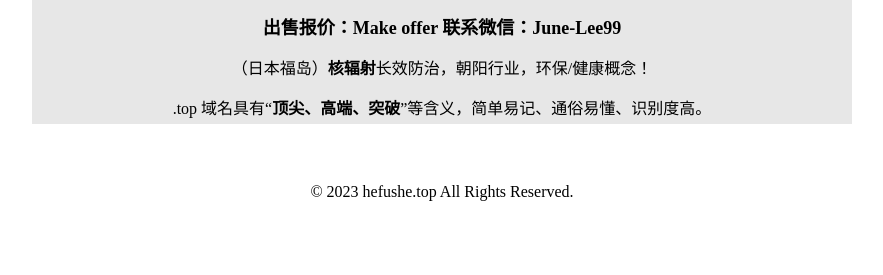
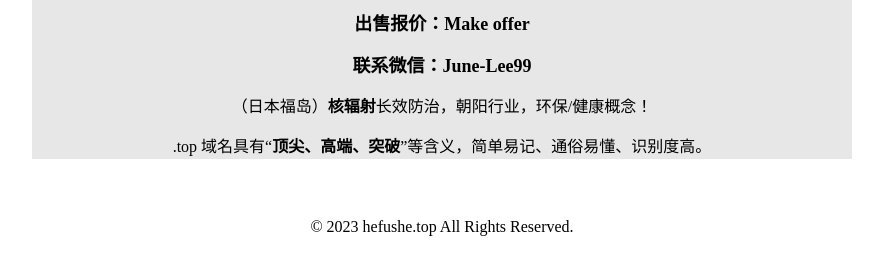
Before and after one commit to biaoge99/hefushe, a plain HTML site: page index.html in a window 1280 px wide. Shown: the part 221-496 px from the top of the page, without its empty margins (198-1081 px from the left). Drawn offline with Linux system fonts and the light colour scheme.

Commit message:
Update index.html

```diff
--- a/index.html
+++ b/index.html
@@ -78,9 +78,9 @@
 										</p>
 										<p align="center">
 											<font size="4"><b>出售报价：Make offer</b></font>
-											<br\>
+										</p>
+										<p align="center">
 											<font size="4"><b>联系微信：June-Lee99</b></font>
-										</p>
 										</p>
 										<p align="center">（日本福岛）<b>核辐射</b>长效防治，朝阳行业，环保/健康概念！</p>
 										<p align="center">
```
